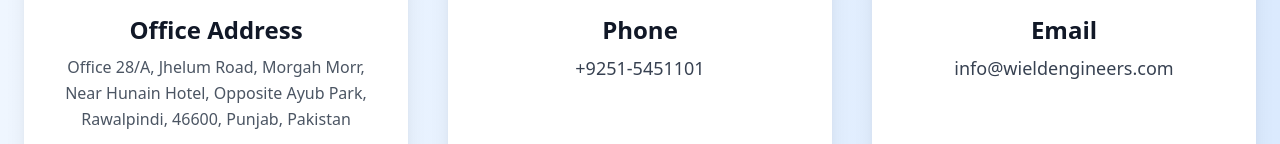
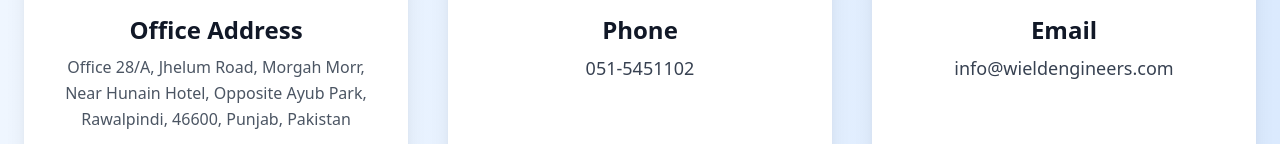
Before and after one commit to solutionsinnov8/Wield-Engineers, a React (Create React App) app: page /contact in a window 1280 px wide. Shown: the part 393-537 px from the top of the page. Built offline with nearby package versions, Linux system fonts and the light colour scheme.

Commit message:
changes applied

```diff
--- a/src/components/AboutUs.jsx
+++ b/src/components/AboutUs.jsx
@@ -19,7 +19,7 @@
             About Us
           </h2>
           <p className="text-gray-700 text-lg">
-            Founded in 2013, <span className="text-black font-bold">Wield Engineers</span> has established itself as a reputable and dynamic
+            Founded in 1993, <span className="text-black font-bold">Wield Engineers</span> has established itself as a reputable and dynamic
             contractor and construction firm. With a proven track record of successfully
             completing numerous government and civil projects, we take pride in delivering high quality infrastructure solutions that meet the highest industry standards. <br />
             Backed by a team of highly experienced engineers, diploma holders, and skilled labor,
--- a/src/components/ContactUs.jsx
+++ b/src/components/ContactUs.jsx
@@ -25,7 +25,7 @@
           <div className="bg-white shadow-xl rounded-2xl p-8 flex flex-col items-center transition-transform transform hover:scale-105">
             <FaPhoneAlt className="text-5xl text-blue-600 mb-4" />
             <h3 className="text-2xl font-semibold text-gray-900 mb-2">Phone</h3>
-            <p className="text-gray-700 text-lg font-medium">+9251-5451101</p>
+            <p className="text-gray-700 text-lg font-medium">051-5451102</p>
           </div>
 
           {/* Email Card */}
```
